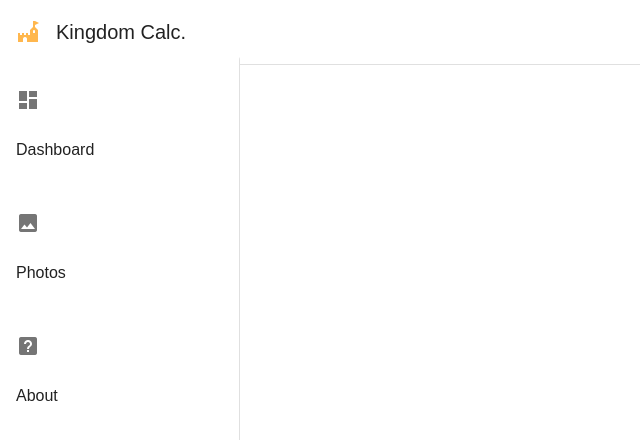
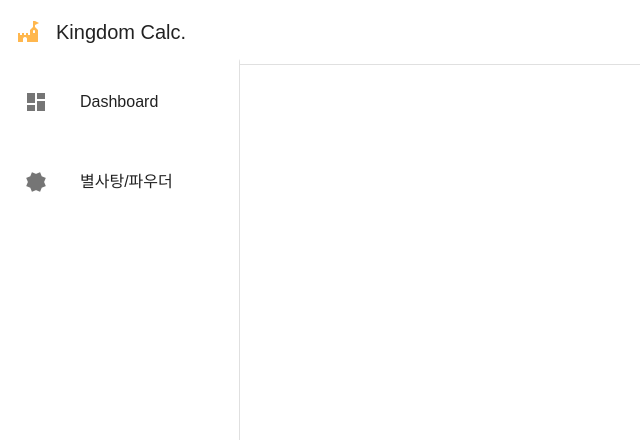
Before and after one commit to yubin030429/Kindom-calc, a Vue app: page / in a window 1280 px wide. Shown: the top 440 px of the page, without its empty margins (0-640 px from the left). Built offline with nearby package versions, Linux system fonts and the light colour scheme; a web font is replaced by a local one.

Commit message:
make BottomNav

```diff
--- a/src/components/ToolBar.vue
+++ b/src/components/ToolBar.vue
@@ -9,18 +9,45 @@
       <v-divider></v-divider>
     </v-card>
 
-    <MainNav />
+    <LeftNav v-if="windowSize" />
+    <BottomNav v-else />
   </div>
 </template>
 
 <script>
-import MainNav from "@/components/nav/MainNav.vue";
+import LeftNav from "@/components/nav/LeftNav.vue";
+import BottomNav from "@/components/nav/BottomNav.vue";
 
 export default {
   name: "App",
 
+  data() {
+    return {
+      windowSize: null,
+    };
+  },
+
+  created() {
+    window.addEventListener("resize", this.windowSizeChange);
+
+    this.windowSizeChange();
+  },
+  destroyed() {
+    window.removeEventListener("resize", this.windowSizeChange);
+  },
+  methods: {
+    windowSizeChange() {
+      if (window.innerWidth > 600) {
+        this.windowSize = true;
+      } else {
+        this.windowSize = false;
+      }
+    },
+  },
+
   components: {
-    MainNav,
+    LeftNav,
+    BottomNav,
   },
 };
 </script>
--- /dev/null
+++ b/src/components/nav/BottomNav.vue
@@ -0,0 +1,3 @@
+<template>
+  <div>this is bottomNav</div>
+</template>
--- a/src/components/nav/MainNav.vue
+++ b/src/components/nav/LeftNav.vue
@@ -1,5 +1,5 @@
 <template>
-  <v-card style="top: 1vh" flat height="93vh" width="240">
+  <v-card style="top: 10px" flat height="93vh" width="240">
     <v-navigation-drawer permanent>
       <NavContent />
     </v-navigation-drawer>
--- a/src/components/nav/NavContent.vue
+++ b/src/components/nav/NavContent.vue
@@ -1,7 +1,7 @@
 <template>
-  <v-list nav>
+  <v-list style="height: 6vh" nav>
     <v-list-item v-for="item in items" :key="item.title" link>
-      <v-list>
+      <v-list rounded class="d-flex">
         <v-list-item-icon>
           <v-icon>{{ item.icon }}</v-icon>
         </v-list-item-icon>
@@ -20,8 +20,7 @@ export default {
     return {
       items: [
         { title: "Dashboard", icon: "mdi-view-dashboard" },
-        { title: "Photos", icon: "mdi-image" },
-        { title: "About", icon: "mdi-help-box" },
+        { title: "별사탕/파우더", icon: "mdi-octagram" },
       ],
     };
   },
```
